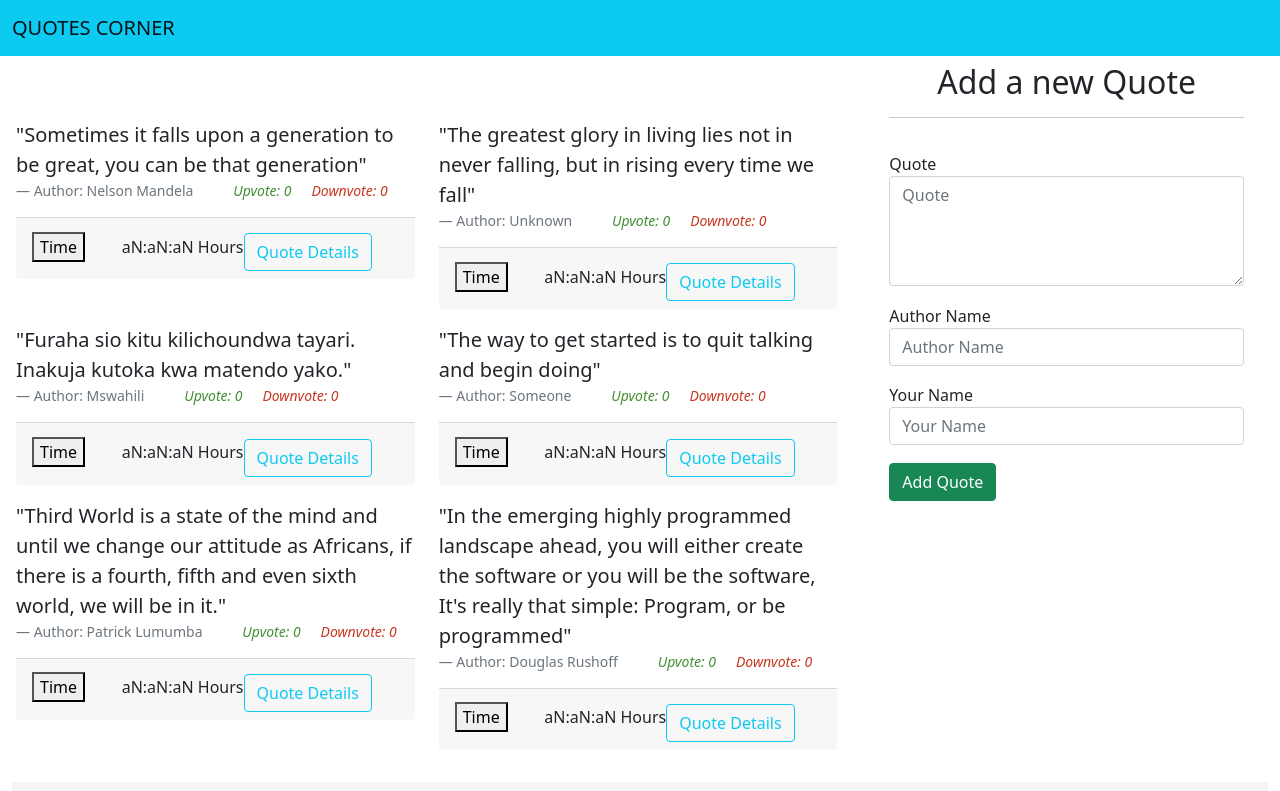
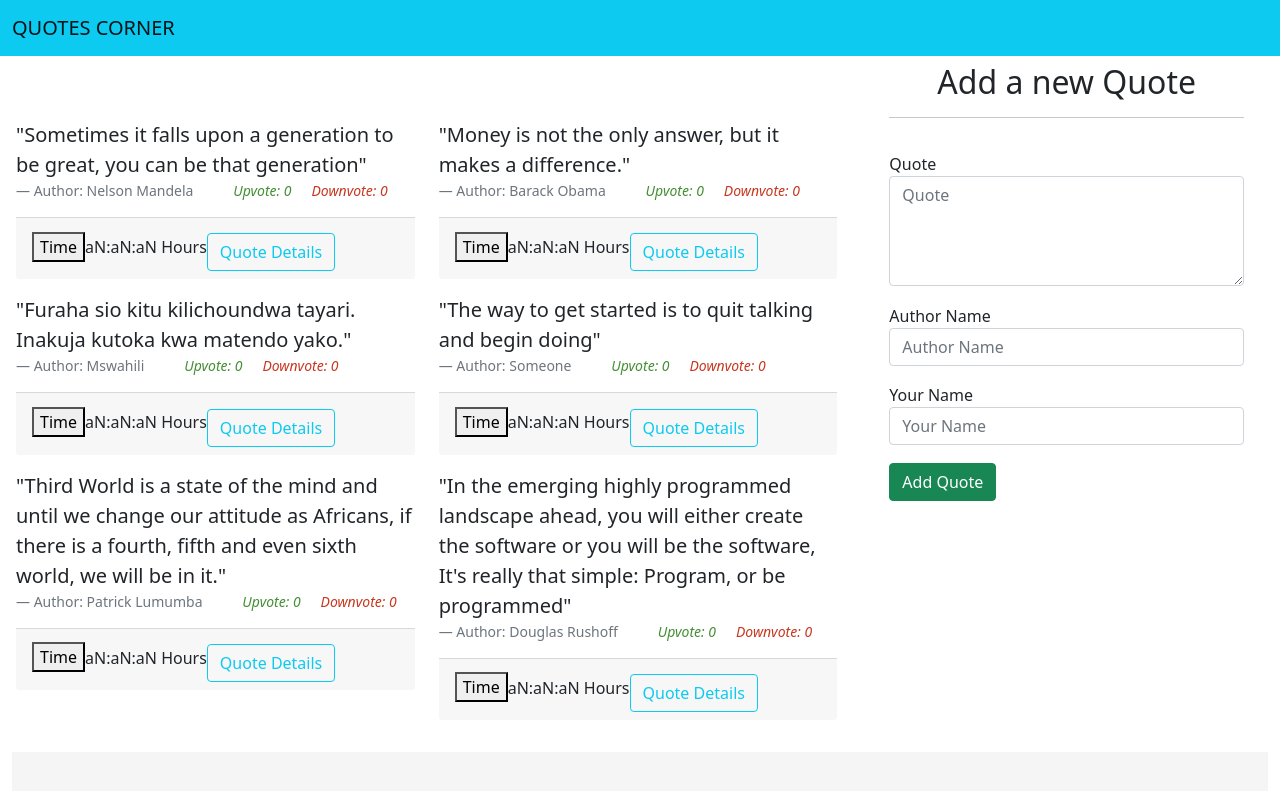
Before and after one commit to IanoSang/Quotes-Corner, an Angular app: page / in a window 1280 px wide. Shown: the top 791 px of the page. Built offline with nearby package versions, Linux system fonts and the light colour scheme.

Commit message:
feat: quotes component-adds new quotes and rearranging of quotes

```diff
--- a/src/app/app.component.css
+++ b/src/app/app.component.css
@@ -0,0 +1,3 @@
+*{
+  background-color: rgb(255,255,255);
+}
--- a/src/app/quotes/quotes.component.html
+++ b/src/app/quotes/quotes.component.html
@@ -25,8 +25,10 @@
         </cite></footer>
 
         <div class="card-footer">
+<!--          <p ></p>-->
+<!--         <button ("click",startTimer);></button>-->
           <button (click)="startTimer()">Time</button>
-          <span class="timer">{{counter|timer}} Hours</span>
+          <span>{{counter|timer}} Hours</span>
           <button (click)='toggleDetails(i)' class=" btn btn-outline-info">Quote Details</button>
 
         </div>
--- a/src/app/quotes/quotes.component.ts
+++ b/src/app/quotes/quotes.component.ts
@@ -19,11 +19,11 @@ export class QuotesComponent implements OnInit,OnDestroy{
 
   quotes:Quotes[] = [
     new Quotes(1, 'Sometimes it falls upon a generation to be great, you can be that generation', 'Nelson Mandela', 'Ian Sang', 0, 0),
-    new Quotes(2, 'The greatest glory in living lies not in never falling, but in rising every time we fall', 'Unknown', 'Ian Sang', 0, 0),
-    new Quotes(5, 'Furaha sio kitu kilichoundwa tayari. Inakuja kutoka kwa matendo yako.', 'Mswahili', 'Ian Sang', 0, 0),
+    new Quotes(2, 'Money is not the only answer, but it makes a difference.', 'Barack Obama', 'Ian Sang', 0, 0),
+    new Quotes(3, 'Furaha sio kitu kilichoundwa tayari. Inakuja kutoka kwa matendo yako.', 'Mswahili', 'Ian Sang', 0, 0),
     new Quotes(4, 'The way to get started is to quit talking and begin doing', 'Someone', 'Ian Sang', 0, 0),
-    new Quotes(6, 'Third World is a state of the mind and until we change our attitude as Africans, if there is a fourth, fifth and even sixth world, we will be in it.', 'Patrick Lumumba', 'Ian Sang', 0, 0),
-    new Quotes(3, 'In the emerging highly programmed landscape ahead, you will either create the software or you will be the software, It\'s really that simple: Program, or be programmed', 'Douglas Rushoff', 'Ian Sang', 0, 0),
+    new Quotes(5, 'Third World is a state of the mind and until we change our attitude as Africans, if there is a fourth, fifth and even sixth world, we will be in it.', 'Patrick Lumumba', 'Ian Sang', 0, 0),
+    new Quotes(6, 'In the emerging highly programmed landscape ahead, you will either create the software or you will be the software, It\'s really that simple: Program, or be programmed', 'Douglas Rushoff', 'Ian Sang', 0, 0),
   ];
   toggleDetails(index: string | number){
     // @ts-ignore
@@ -66,6 +66,7 @@ export class QuotesComponent implements OnInit,OnDestroy{
   }
 
   startTimer() {
+
     this.counter=this.time;
     this.countDown = timer(0, this.tick).subscribe(() => --this.counter);
     this.time="";
```
